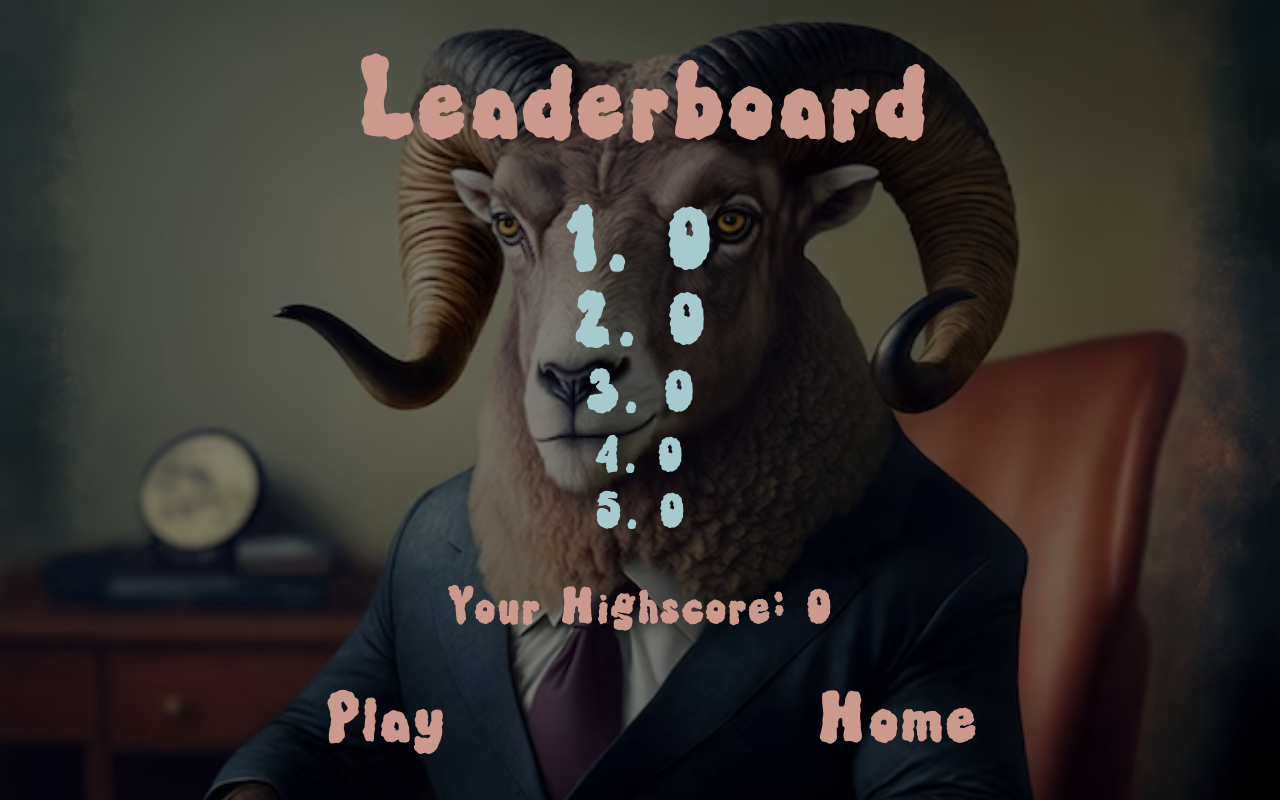
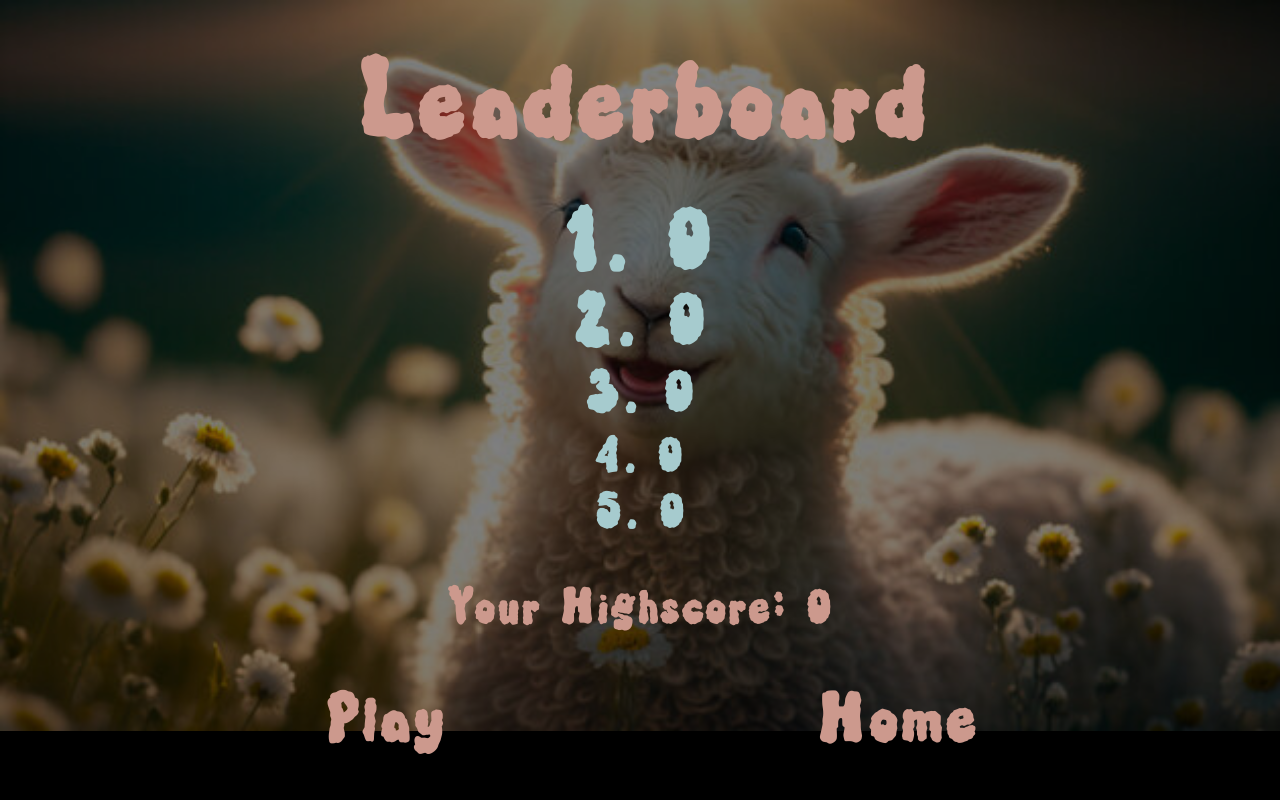
Before and after one commit to COMPX527-2023-HerdMentality/HerdMentality, a Vue app: page /leaderboard in a window 1280 px wide. Built offline with nearby package versions, Linux system fonts and the light colour scheme; no server answers.

Commit message:
updated leaderboard image

```diff
--- a/src/components/Leaderboard.vue
+++ b/src/components/Leaderboard.vue
@@ -12,7 +12,7 @@
     <div class="image-container_leaderboard">
       <div class="image_leaderboard">
         <!-- Your first image goes here -->
-        <img src="../assets/images/gameOverImage.avif" alt="Image 1">
+        <img src="../assets/images/leaderboard.jpg" alt="Image 1">
       </div>
     </div>
   </div>
```
Also changed, not shown: src/assets/images/leaderboard.jpg (added).
